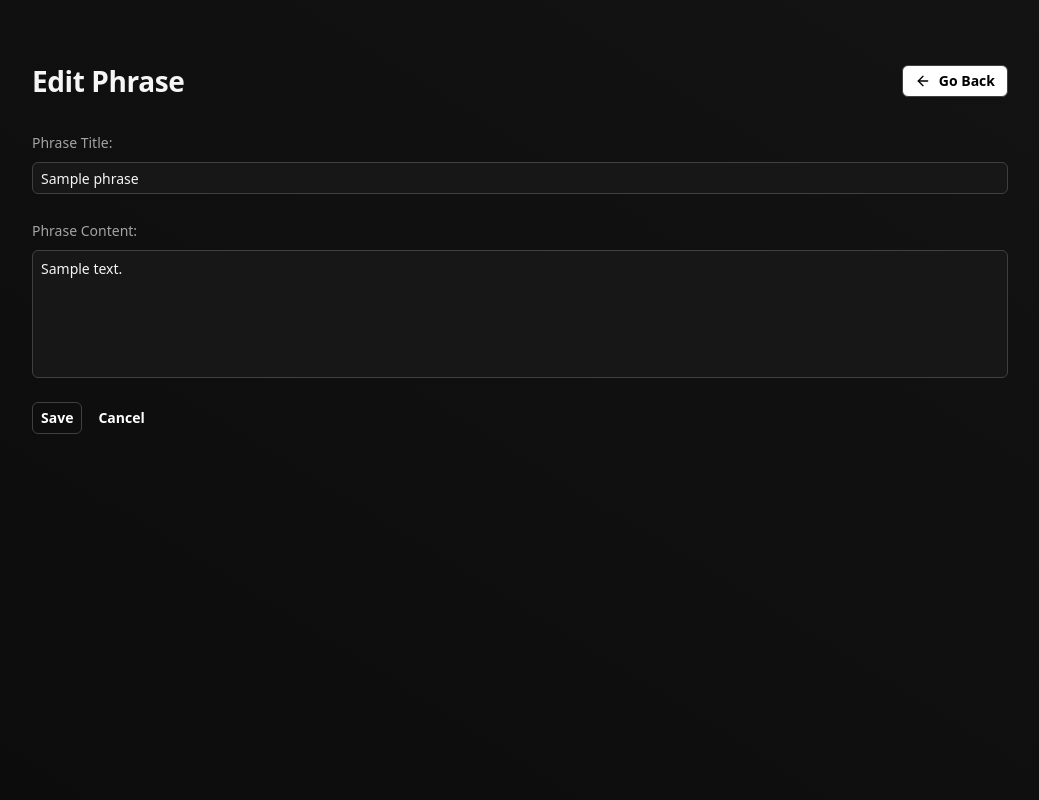
After one commit to devgoncalo/phrase-share, a PHP site: page /phpmailer/src/admin/phrases/edit.php?id=1 in a window 1280 px wide. The commit adds this page. Shown: the whole page, without its empty margins (120-1159 px from the left). Run offline with PHP 8.4, Linux system fonts and the light colour scheme; the visitor is signed in with stand-in values (Sample User, id 1); tables that the repository leaves empty hold one stand-in row (values such as "Sample post"); some libraries are stand-ins or nearby versions.

Commit message:
feaat: admin edit phrase

```diff
--- /dev/null
+++ b/src/admin/phrases/edit.php
@@ -0,0 +1,105 @@
+<?php
+include '../../database/connection.php';
+include '../../translations.php';
+
+session_start();
+
+if (!isset($_SESSION['user_id'])) {
+    header('Location: ../../auth/login.php');
+    exit();
+}
+
+$user_id = $_SESSION['user_id'];
+$stmt = $pdo->prepare("SELECT admin FROM users WHERE id = :user_id");
+$stmt->execute(['user_id' => $user_id]);
+$user = $stmt->fetch();
+
+if (!$user || $user['admin'] != 1) {
+    header('Location: ../../dashboard.php');
+    exit();
+}
+
+$language = isset($_SESSION['language']) ? $_SESSION['language'] : 'en';
+$trans = $translations[$language] ?? $translations['en'];
+
+if ($_SERVER["REQUEST_METHOD"] == "POST") {
+    $title = $_POST['title'];
+    $content = $_POST['content'];
+    $phrase_id = $_POST['phrase_id'];
+
+    try {
+        $stmt = $pdo->prepare("UPDATE phrases SET title = :title, content = :content WHERE id = :phrase_id");
+        $stmt->execute(['title' => $title, 'content' => $content, 'phrase_id' => $phrase_id]);
+        header('Location: ./overview.php');
+        exit();
+    } catch (PDOException $e) {
+        echo "Error updating phrase: " . $e->getMessage();
+    }
+}
+
+if (isset($_GET['id'])) {
+    $phrase_id = $_GET['id'];
+    try {
+        $stmt = $pdo->prepare("SELECT * FROM phrases WHERE id = :phrase_id");
+        $stmt->execute(['phrase_id' => $phrase_id]);
+        $phrase = $stmt->fetch();
+    } catch (PDOException $e) {
+        echo "Error fetching phrase: " . $e->getMessage();
+    }
+}
+?>
+
+<!DOCTYPE html>
+<html lang="<?php echo htmlspecialchars($language); ?>">
+
+<head>
+    <meta charset="UTF-8">
+    <meta name="viewport" content="width=device-width, initial-scale=1.0">
+    <title>PhraseShare · <?php echo htmlspecialchars($trans['edit_page_title']) ?></title>
+    <link rel="shortcut icon" href="../../assets/favicon.ico" type="image/x-icon">
+    <script src="https://cdn.tailwindcss.com"></script>
+    <script src="https://unpkg.com/lucide@latest"></script>
+</head>
+
+<body class="min-h-screen bg-black bg-gradient-to-tr from-neutral-900/50 to-neutral-700/30 overflow-hidden text-neutral-100">
+    <div class="container mx-auto py-8">
+        <div class="mx-auto flex max-w-5xl items-center justify-between px-6 py-8">
+            <h1 class="text-[28px] font-bold leading-[34px] tracking-[-0.416px] text-neutral-100">
+                <?php echo htmlspecialchars($trans['edit_page_title']) ?>
+            </h1>
+            <a href="../dashboard.php" class="inline-flex h-8 cursor-pointer select-none items-center justify-center gap-1 rounded-md border border-neutral-700 bg-white pl-3 pr-3 text-sm font-semibold text-black transition duration-200 ease-in-out hover:bg-white/90 focus-visible:bg-white/90 focus-visible:outline-none focus-visible:ring-2 focus-visible:ring-neutral-700 disabled:cursor-not-allowed disabled:opacity-70 disabled:hover:bg-neutral-400">
+                <span class="inline-flex flex-row items-center gap-2">
+                    <i data-lucide="arrow-left" class="size-4"></i>
+                    <?php echo htmlspecialchars($trans['general_go_back']) ?>
+                </span>
+            </a>
+        </div>
+
+        <div class="mx-auto max-w-5xl px-6">
+            <form class="flex flex-col gap-6" method="post" action="">
+                <input type="hidden" name="phrase_id" value="<?php echo $phrase_id; ?>">
+                <div class="space-y-2">
+                    <label for="title" class="peer-disabled:cursor-not-allowed peer-disabled:opacity-70 text-sm font-normal text-neutral-400"><?php echo htmlspecialchars($trans['edit_title_label']) ?></label>
+                    <input type="text" id="title" name="title" value="<?php echo htmlspecialchars($phrase['title']); ?>" class="flex w-full rounded-md py-2 text-sm outline-none ring-offset-background file:border-0 file:bg-transparent file:text-sm file:font-medium focus-visible:border-black focus-visible:outline-none focus-visible:ring-2 focus-visible:ring-neutral-700 disabled:cursor-not-allowed disabled:opacity-50 h-8 border border-neutral-700 bg-neutral-900 px-2 text-neutral-100 transition duration-200 ease-in-out placeholder:text-neutral-500">
+                </div>
+                <div class="space-y-2">
+                    <label for="content" class="peer-disabled:cursor-not-allowed peer-disabled:opacity-70 text-sm font-normal text-neutral-400"><?php echo htmlspecialchars($trans['edit_content_label']) ?></label>
+                    <textarea id="content" name="content" class="flex w-full rounded-md py-2 text-sm outline-none ring-offset-background file:border-0 file:bg-transparent file:text-sm file:font-medium focus-visible:border-black focus-visible:outline-none focus-visible:ring-2 focus-visible:ring-neutral-700 disabled:cursor-not-allowed disabled:opacity-50 h-32 border border-neutral-700 bg-neutral-900 px-2 text-neutral-100 transition duration-200 ease-in-out placeholder:text-neutral-500 resize-none"><?php echo htmlspecialchars($phrase['content']); ?></textarea>
+                </div>
+                <div class="flex flex-row gap-2">
+                    <button type="submit" class="inline-flex h-8 cursor-pointer select-none items-center justify-center gap-1 rounded-md border border-neutral-700 p-2 text-sm font-semibold text-white transition duration-200 ease-in-out hover:bg-neutral-800 focus-visible:border-black focus-visible:bg-neutral-800 focus-visible:outline-none focus-visible:ring-2 focus-visible:ring-neutral-700 disabled:cursor-not-allowed disabled:opacity-70 disabled:hover:bg-neutral-800">
+                        <?php echo htmlspecialchars($trans['edit_save_button']) ?>
+                    </button>
+                    <a href="../dashboard.php" class="inline-flex h-8 cursor-pointer select-none items-center justify-center gap-1 rounded-md p-2 text-sm font-semibold text-white transition duration-200 ease-in-out hover:bg-neutral-800 focus-visible:border-black focus-visible:bg-neutral-800 focus-visible:outline-none focus-visible:ring-2 focus-visible:ring-neutral-700 disabled:cursor-not-allowed disabled:opacity-70 disabled:hover:bg-neutral-800">
+                        <?php echo htmlspecialchars($trans['edit_cancel_button']) ?>
+                    </a>
+                </div>
+            </form>
+        </div>
+    </div>
+    <script>
+        lucide.createIcons();
+    </script>
+</body>
+
+</html>
--- a/src/admin/phrases/overview.php
+++ b/src/admin/phrases/overview.php
@@ -164,7 +164,7 @@ if (isset($_POST['make_private'])) {
                   <div id="dropdownMenu_<?php echo $phrase['id']; ?>"
                     class="hidden origin-top-right mt-1 absolute right-[8.75rem] z-50 min-w-[8rem] overflow-hidden rounded-md border text-popover-foreground shadow-md data-[state=open]:animate-in data-[state=closed]:animate-out data-[state=closed]:fade-out-0 data-[state=open]:fade-in-0 data-[side=bottom]:slide-in-from-top-2 data-[side=left]:slide-in-from-right-2 data-[side=right]:slide-in-from-left-2 data-[side=top]:slide-in-from-bottom-2 border-neutral-700 bg-neutral-900 p-1">
                     <div class="flex flex-col gap-1 my-1">
-                      <a href="./view.php?id=<?php echo $user['id']; ?>" role="menuitem"
+                      <a href="../../phrase/view.php?id=<?php echo $phrase['id']; ?>" role="menuitem"
                         class="flex items-center gap-2 rounded-sm border border-transparent px-1 text-neutral-400 hover:text-neutral-100 hover:bg-neutral-800 focus-visible:border-neutral-600 focus-visible:bg-neutral-700 focus-visible:text-neutral-100 focus-visible:outline-none">
                         <i data-lucide="eye" class="size-4"></i>
                         <span
--- a/src/database/connection.php
+++ b/src/database/connection.php
@@ -1,6 +1,6 @@
 <?php
 $host = 'db';
-$dbname = 'phrase-share';
+$dbname = 'phrase-sharing';
 $username = 'root';
 $password = 'root';
 
--- a/src/translations.php
+++ b/src/translations.php
@@ -190,6 +190,23 @@ $translations = [
 
         'view_phrase_not_published' => "The writer didn't publish the phrase yet.",
         'view_phrase_not_yet_published' => "The phrase is not yet published. Time remaining: ",
+
+        // Admin Dashboard Page
+        'admin_dashboard_page_title' => 'Admin Dashboard',
+
+        'admin_dashboard_users_title' => 'Users Overview',
+        'admin_dashboard_users_explanation' => 'Here you can see all users activity.',
+
+        'admin_dashboard_phrases_title' => 'Phrases Overview',
+        'admin_dashboard_phrases_explanation' => 'Here you can see all phrases activity.',
+
+        'admin_dashboard_filter_apply' => 'Apply',
+
+        'admin_dashboard_users_no_users_found' => 'No users found.',
+        'admin_dashboard_users_no_users_explanation' => 'You have no users created yet.',
+
+        'admin_dashboard_users_information' => 'You are seeing the last 7 days users registration activity.',
+        'admin_dashboard_phrases_information' => 'You are seeing the last 7 days phrases creation activity.',
 
         // Admin Users Page
         'admin_page_title' => 'Admin',
@@ -452,6 +469,23 @@ $translations = [
 
         'view_phrase_not_published' => "L'autore non ha ancora pubblicato la frase.",
         'view_phrase_not_yet_published' => "La frase non è ancora pubblicata. Tempo rimanente: ",
+
+        // Admin Dashboard Page
+        'admin_dashboard_page_title' => 'Dashboard di Admin',
+
+        'admin_dashboard_users_title' => 'Panoramica degli Utenti',
+        'admin_dashboard_users_explanation' => 'Qui puoi vedere tutte le attività degli utenti.',
+
+        'admin_dashboard_phrases_title' => 'Panoramica delle Frase',
+        'admin_dashboard_phrases_explanation' => 'Qui puoi vedere tutte le attività delle frasi.',
+
+        'admin_dashboard_filter_apply' => 'Applica',
+
+        'admin_dashboard_users_no_users_found' => 'Nessun utente trovato.',
+        'admin_dashboard_users_no_users_explanation' => 'Non hai ancora utenti creati.',
+
+        'admin_dashboard_users_information' => 'Stai guardando l\'attività degli utenti nelle ultime 7 giorni.',
+        'admin_dashboard_phrases_information' => 'Stai guardando l\'attività delle frasi nelle ultime 7 giorni.',
 
         // Admin Users Page
         'admin_page_title' => 'Admin',
@@ -736,6 +770,23 @@ $translations = [
         'admin_users_delete_user' => 'Deletar Utilizador',
         'admin_users_delete_user_confirmation' => 'Tem certeza de que deseja deletar este Utilizador?',
 
+        // Admin Dashboard Page
+        'admin_dashboard_page_title' => 'Dashboard do Admin',
+
+        'admin_dashboard_users_title' => 'Visão Geral de Utilizadores',
+        'admin_dashboard_users_explanation' => 'Aqui você pode ver todas as atividades dos usuários.',
+
+        'admin_dashboard_phrases_title' => 'Visão Geral de Frases',
+        'admin_dashboard_phrases_explanation' => 'Aqui você pode ver todas as atividades das frases.',
+
+        'admin_dashboard_filter_apply' => 'Aplicar',
+
+        'admin_dashboard_users_no_users_found' => 'Nenhum Utilizador encontrado.',
+        'admin_dashboard_users_no_users_explanation' => 'Você ainda não criou nenhum Utilizador.',
+
+        'admin_dashboard_users_information' => 'Você está vendo as atividades dos usuários nos últimos 7 dias.',
+        'admin_dashboard_phrases_information' => 'Você está vendo as atividades das frases nos últimos 7 dias.',
+
         // Admin Users View Page
         'admin_user_view_page_title' => 'Visualizar Utilizador',
 
```
Also changed, not shown: src/admin/dashboard.php (+20 -10 lines).
